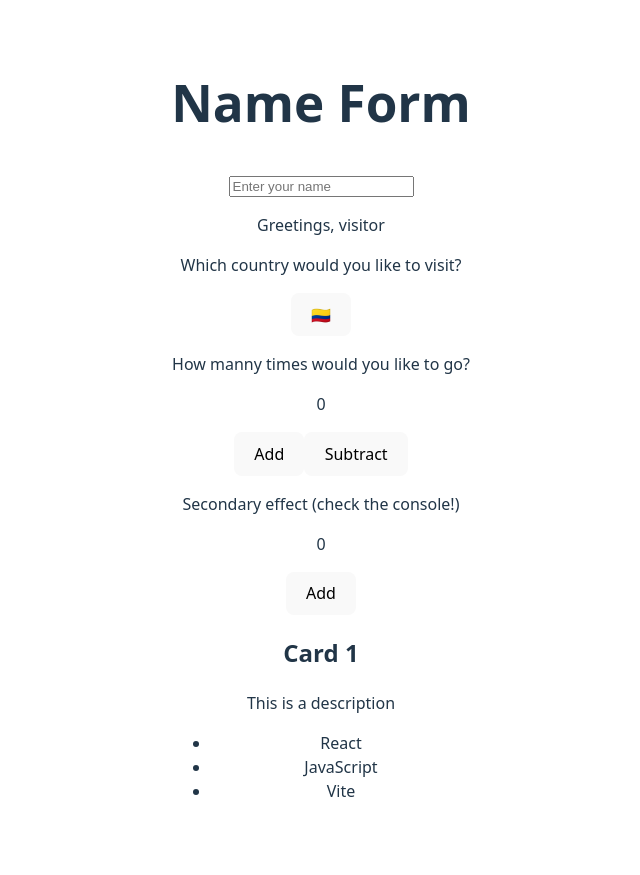
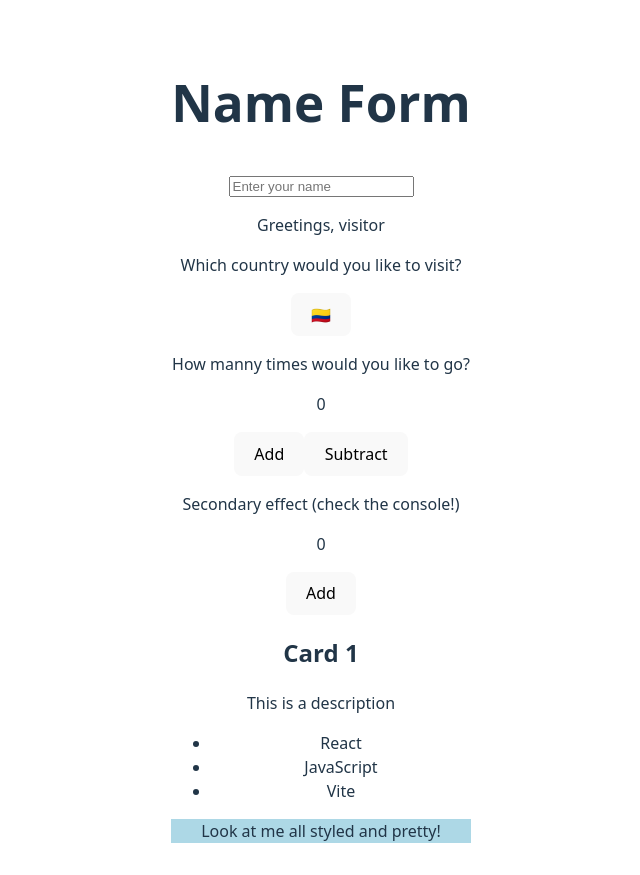
Before and after one commit to nataliatorres/react-platzi, a React (Vite) app: page / in a window 1280 px wide. Shown: the whole page, without its empty margins (319-959 px from the left). Before the commit the page ends 851 px from the top, so only its background shows below. Built offline with nearby package versions, Linux system fonts and the light colour scheme.

Commit message:
Adding a styled component
Adding a styled card.

```diff
--- a/src/App.jsx
+++ b/src/App.jsx
@@ -7,12 +7,14 @@ import ToggleButton from './components/ToggleButton'
 import NameForm from './components/NameForm'
 import './App.css'
 import CounterWithEffect from './components/CounterWithEffect'
+import StyledCard from './components/StyledCard/StyledCard'
 
 function App() {
 
   const items = ["React", "JavaScript", "Vite"];
 
   return (
+
     <section>
       <h1>Name Form</h1>
       <NameForm/>
@@ -27,6 +29,8 @@ function App() {
           ))
         }
       </ul>
+
+      <StyledCard/>
     </section>
   )
 }
--- /dev/null
+++ b/src/components/StyledCard/StyledCard.jsx
@@ -0,0 +1,13 @@
+//import "./styles.css"
+import styles from "./StyledCard.module.css"
+
+const StyledCard = () => {
+
+    return (
+        <div className={styles.card}>
+            Look at me all styled and pretty!
+        </div>
+    )
+}
+
+export default StyledCard;
--- /dev/null
+++ b/src/components/StyledCard/StyledCard.module.css
@@ -0,0 +1,3 @@
+.card {
+    background-color: lightblue;
+}
--- /dev/null
+++ b/src/components/StyledCard/styles.css
@@ -0,0 +1,3 @@
+.card {
+    background-color: rosybrown;
+}
```
